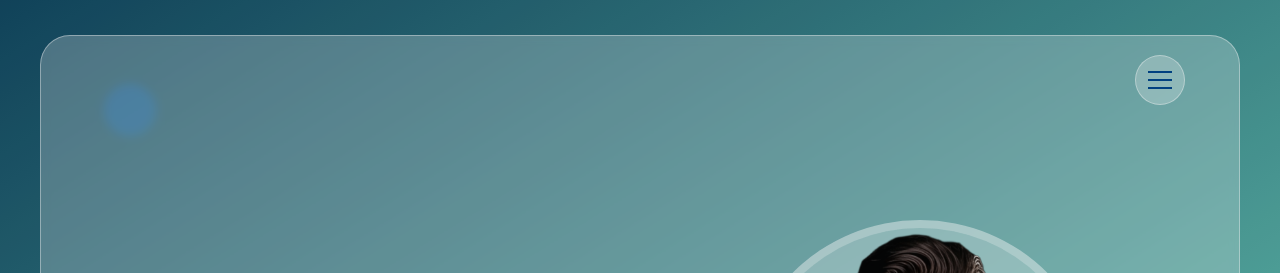
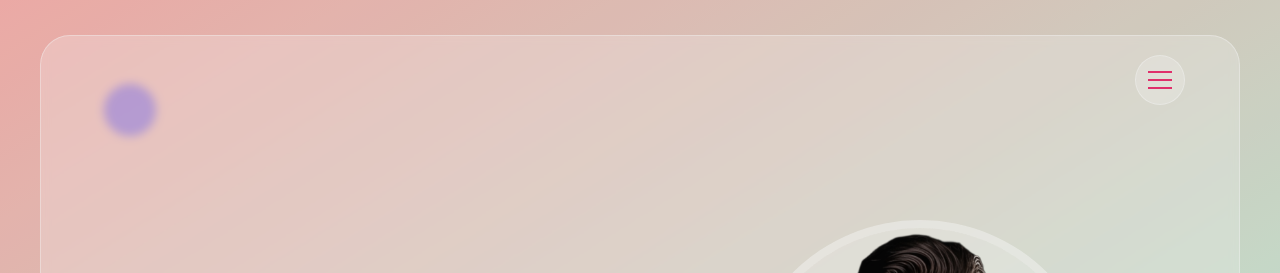
Before and after one commit to hossein-ahmadzadeh/hossein-ahmadzadeh.github.io, a plain HTML site: page index.html in a window 1280 px wide. Shown: the top 273 px of the page. Drawn offline with Linux system fonts and the light colour scheme.

Commit message:
Update style.css

```diff
--- a/css/style.css
+++ b/css/style.css
@@ -8,14 +8,14 @@ Fonts
 Variables
 --------------------------- */
 :root {
-    --main-collor: #004080; /* Dark Blue */
-    --blue: #0066cc; /* Royal Blue */
-    --blue-dark: #003366; /* Dark Blue */
-    --orange: #005057; /* Deep Teal */
-    --green-yellow: #8db600; /* Olive Green */
-    --pink-light: #b3598e; /* Dark Pink */
-    --cyan-light: #66cccc; /* Light Cyan */
-    --white: #f5f5f5; /* Light Gray */
+    --main-collor: #e02f6b;
+    --blue: #0000ff;
+    --blue-dark: #18293c;
+    --orange: #ffa500;
+    --green-yellow: #cddc39;
+    --pink-light: #efa2b4;
+    --cyan-light: #aef1ee;
+    --white: #ffffff;
     --white-alpha-40: rgba(245, 245, 245, 0.40);
     --white-alpha-25: rgba(245, 245, 245, 0.25);
     --backdrop-filter-blur: blur(5px);
@@ -39,7 +39,7 @@ Global Settings
 
 body{
     min-height: 100vh;
-    background-image: linear-gradient(to bottom right, var(--blue-dark), var(--cyan-light));
+    background-image: linear-gradient(to bottom right, var(--pink-light), var(--cyan-light));
     background-attachment: fixed;
     font-size: 16px;
     font-family: 'Poppins', sans-serif;
```
